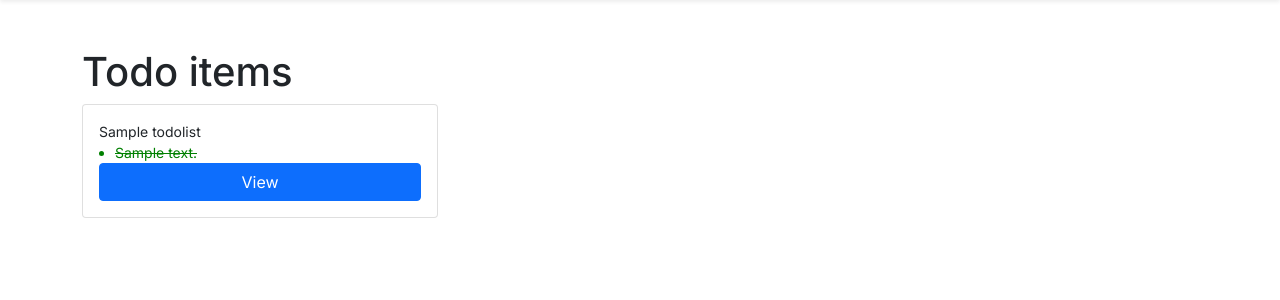
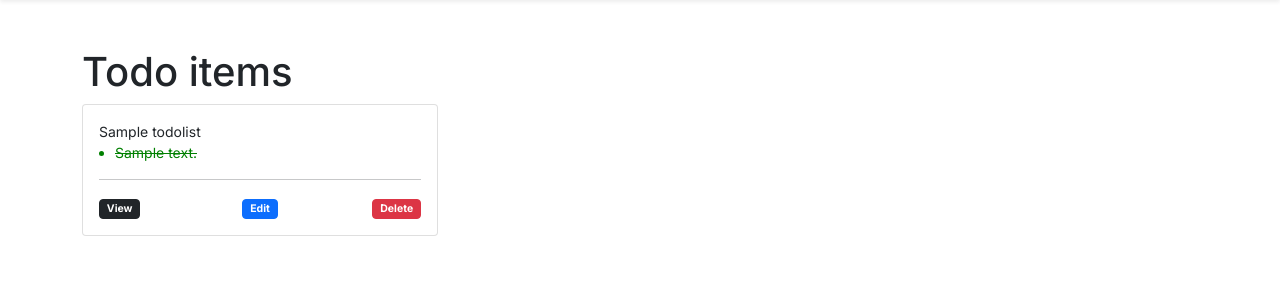
Before and after one commit to paulnyabaro/simple_todo, a Django app: page / in a window 1280 px wide. Shown: the part 56-356 px from the top of the page. Run offline with Django 4.2, Linux system fonts and the light colour scheme; tables that the repository leaves empty hold one stand-in row (Sample ...).

Commit message:
Updated item liss on single todolist

```diff
--- a/simple_todo/base/templates/base/index.html
+++ b/simple_todo/base/templates/base/index.html
@@ -17,7 +17,18 @@
                         {% endif %}
                         {% endfor %}
                     </ul>
-                    <a href="{% url 'todo' todo.id %}" class="btn btn-primary">View</a>
+                    <hr>
+                    <div class="row">
+                        <div class="col-4">
+                            <a href="{% url 'todo' todo.id %}" class="btn btn-sm badge btn-dark">View</a>
+                        </div>
+                        <div class="col-4 text-center">
+                            <a href="#" class="btn btn-sm badge btn-primary">Edit</a>
+                        </div>
+                        <div class="col-4 text-end">
+                            <a href="#" class="btn btn-sm badge btn-danger">Delete</a>
+                        </div>
+                    </div>
                 </div>
             </div>
         {% endfor %}
```
